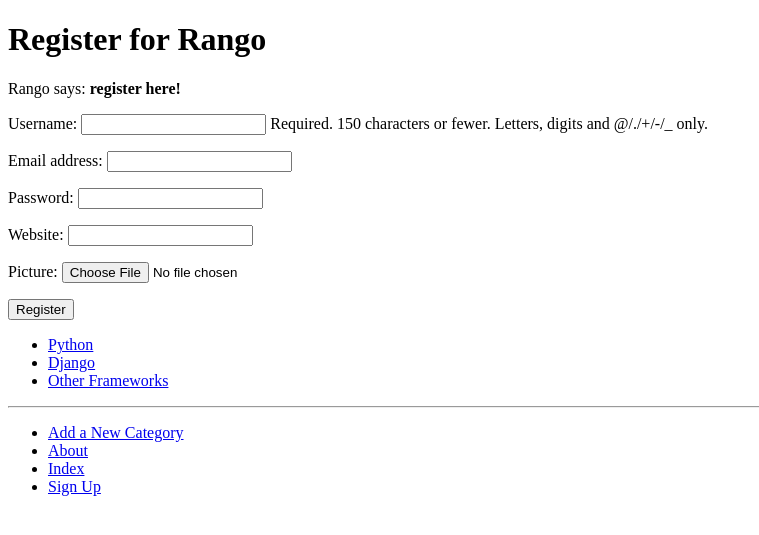
After one commit to wafakhan9232/tango_with_django_project, a Django app: page /rango/register/ in a window 1280 px wide. The commit adds this page. Shown: the top 535 px of the page, without its empty margins (0-759 px from the left). Run offline with Django 3.2, Linux system fonts and the light colour scheme; data comes from the database, SQL or seed files in the repository.

Commit message:
Completed TWD Exercise 9.6

```diff
--- a/rango/admin.py
+++ b/rango/admin.py
@@ -1,5 +1,6 @@
 from django.contrib import admin
 from rango.models import Category, Page
+from rango.models import UserProfile
 
 class PageAdmin(admin.ModelAdmin):
     list_display = ('title','category', 'url')
@@ -10,3 +11,4 @@
     prepopulated_fields = {'slug':('name',)}
 # Update the registration to include this customised interface
 admin.site.register(Category, CategoryAdmin)
+admin.site.register(UserProfile)
--- a/rango/forms.py
+++ b/rango/forms.py
@@ -1,5 +1,6 @@
 from django import forms
-from rango.models import Page, Category
+from rango.models import Page, Category, UserProfile
+from django.contrib.auth.models import User
 
 class CategoryForm(forms.ModelForm):
     name = forms.CharField(max_length=Category.NAME_MAX_LENGTH,help_text="Please enter the category name.")
@@ -40,3 +41,13 @@
         exclude = ('category',)
         # or specify the fields to include (don't include the category field).
         #fields = ('title', 'url', 'views')
+
+class UserForm(forms.ModelForm):
+	password = forms.CharField(widget=forms.PasswordInput())
+	class Meta:
+		model = User
+		fields = ('username', 'email', 'password',)
+class UserProfileForm(forms.ModelForm):
+	class Meta:
+		model = UserProfile
+		fields = ('website', 'picture',)
--- a/rango/models.py
+++ b/rango/models.py
@@ -1,5 +1,6 @@
 from django.db import models
 from django.template.defaultfilters import slugify
+from django.contrib.auth.models import User
 
 class Category(models.Model):
     NAME_MAX_LENGTH = 128
@@ -24,3 +25,12 @@
     views = models.IntegerField(default=0)
     def __str__(self):
         return self.title
+
+class UserProfile(models.Model):
+	# This line is required. Links UserProfile to a User model instance.
+	user = models.OneToOneField(User, on_delete=models.CASCADE)
+	# The additional attributes we wish to include.
+	website = models.URLField(blank=True)
+	picture = models.ImageField(upload_to='profile_images', blank=True)
+	def __str__(self):
+		return self.user.username
--- a/rango/urls.py
+++ b/rango/urls.py
@@ -7,4 +7,5 @@
     path('category/<slug:category_name_slug>/', views.show_category, name='show_category'),
     path('add_category/', views.add_category, name='add_category'),
     path('category/<slug:category_name_slug>/add_page/', views.add_page, name = 'add_page'),
+	path('register/', views.register, name='register'), # New mapping!
 ]
--- a/rango/views.py
+++ b/rango/views.py
@@ -1,10 +1,7 @@
-from django.shortcuts import render
-from django.shortcuts import redirect
+from django.shortcuts import render, redirect
 from django.http import HttpResponse
-from rango.models import Category
-from rango.models import Page
-from rango.forms import CategoryForm
-from rango.forms import PageForm
+from rango.models import Category, Page
+from rango.forms import CategoryForm, PageForm, UserForm, UserProfileForm
 from django.urls import reverse
 
 def index(request):
@@ -95,3 +92,54 @@
         print(form.errors)
     context_dict = {'form': form, 'category': category}
     return render(request, 'rango/add_page.html', context=context_dict)
+
+def register(request):
+	#A boolean value for telling the template whether the registration was successful.
+	#Set to false initially. Code changes value to True when registration succeeds.
+	registered = False
+	#If it is a HTTP POST, we are interested in processing form database
+	if request.method == 'POST':
+		#Attempt to grab information from the raw form information.
+		#We make use of both UserForm and UserProfileForm.
+		user_form = UserForm(request.POST)
+		profile_form = UserProfileForm(request.POST)
+		# If the two forms are valid...
+		if user_form.is_valid() and profile_form.is_valid():
+			# Save the user's form data to the database.
+			user = user_form.save()
+			# Now we hash the password with the set_password method.
+			# Once hashed, we can update the user object.
+			user.set_password(user.password)
+			user.save()
+
+			# Now sort out the UserProfile instance.
+			# Since we need to set the user attribute ourselves,
+			# we set commit=False. This delays saving the model
+			# until we're ready to avoid integrity problems.
+			profile = profile_form.save(commit=False)
+			profile.user = user
+
+			# Did the user provide a profile picture?
+			# If so, we need to get it from the input form and
+			#put it in the UserProfile model.
+			if 'picture' in request.FILES:
+				profile.picture = request.FILES['picture']
+
+			# Now we save the UserProfile model instance
+			profile.save()
+
+			# Update our variable to indicate that the template registration was successful.
+			registered = True
+		else:
+			#Invalid form or forms - mistakes or something else?
+			# Print problems to the terminal.
+			print(user_form.errors, profile_form.errors)
+	else:
+		# Not a HTTP POST, so we render our form using two ModelForm instances.
+		# These forms will be blank, ready for user input.
+		user_form = UserForm()
+		profile_form = UserProfileForm()
+	# Render the template depending on the context.
+	return render(request,'rango/register.html',
+	context = {'user_form': user_form,'profile_form': profile_form,
+		'registered': registered})
--- a/templates/rango/base.html
+++ b/templates/rango/base.html
@@ -27,6 +27,7 @@
 				<li><a href="{% url 'rango:add_category' %}">Add a New Category</a></li>
 				<li><a href="{% url 'rango:about' %}">About</a></li>
 				<li><a href="{% url 'rango:index' %}">Index</a></li>
+				<li><a href="{% url 'rango:register' %}">Sign Up</a></li>
 			</ul>
 
 		</div>
--- /dev/null
+++ b/templates/rango/register.html
@@ -0,0 +1,28 @@
+{% extends 'rango/base.html' %}
+{% load staticfiles %}
+
+{% block title_block %}
+	Register
+{% endblock %}
+
+{% block body_block %}
+<h1>Register for Rango</h1>
+{% if registered %}
+Rango says: <strong>thank you for registering!</strong>
+<a href="{% url 'rango:index' %}">Return to the homepage.</a><br />
+{% else %}
+Rango says: <strong>register here!</strong><br />
+<form id="user_form" method="post" action="{% url 'rango:register' %}"
+	enctype="multipart/form-data">
+
+{% csrf_token %}
+
+<!-- Display each form -->
+	{{ user_form.as_p }}
+	{{ profile_form.as_p }}
+
+	<!-- Provide a button to click to submit the form. -->
+	<input type="submit" name="submit" value="Register" />
+</form>
+{% endif %}
+{% endblock %}
```
Also changed, not shown: tango_with_django_project/settings.py (+7 -0 lines), rango/migrations/0005_userprofile.py (added).
